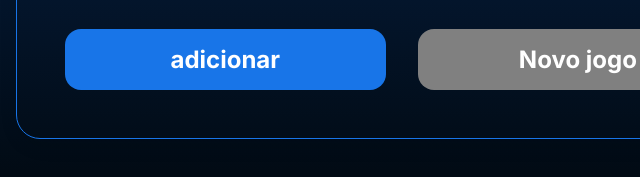
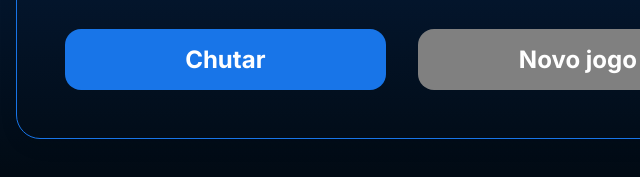
Before and after one commit to lucaum12/to-testando, a plain HTML site: page index.html in a window 1280 px wide. Shown: the part 581-758 px from the top of the page, 112-752 px from the left. Drawn offline with Linux system fonts and the light colour scheme.

Commit message:
Mudança no HTML e gitignore adicionado

```diff
--- a/index.html
+++ b/index.html
@@ -24,7 +24,7 @@
                 </div>
                 <input type="number" min="1" max="10" class="container__input">
                 <div class="chute container__botoes">
-                    <button onclick="verificarChute()" class="container__botao">adicionar</button>
+                    <button onclick="verificarChute()" class="container__botao">Chutar</button>
                     <button onclick="reiniciarJogo()" id="reiniciar" class="container__botao" disabled>Novo jogo</button>
                 </div>
             </div>
```
Also changed, not shown: Arquivoignorado.txt (deleted), 1 other file.
